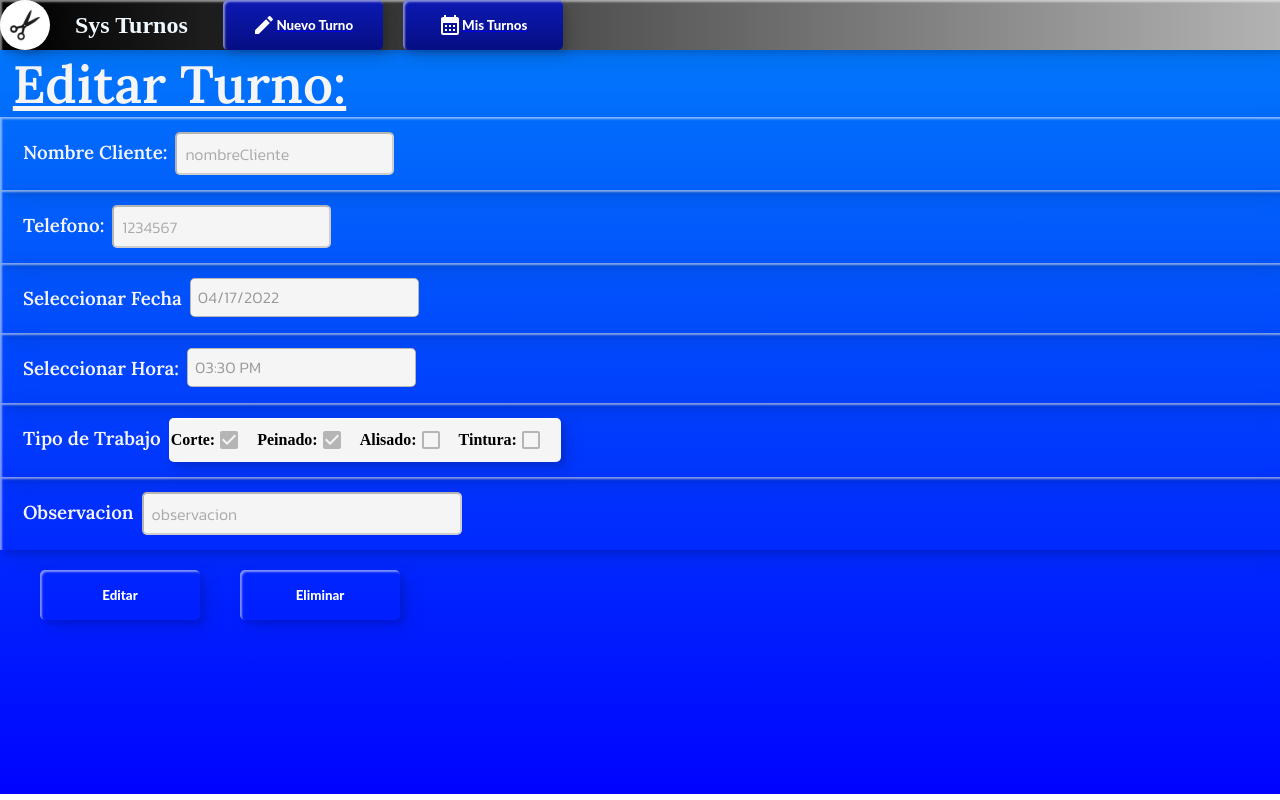
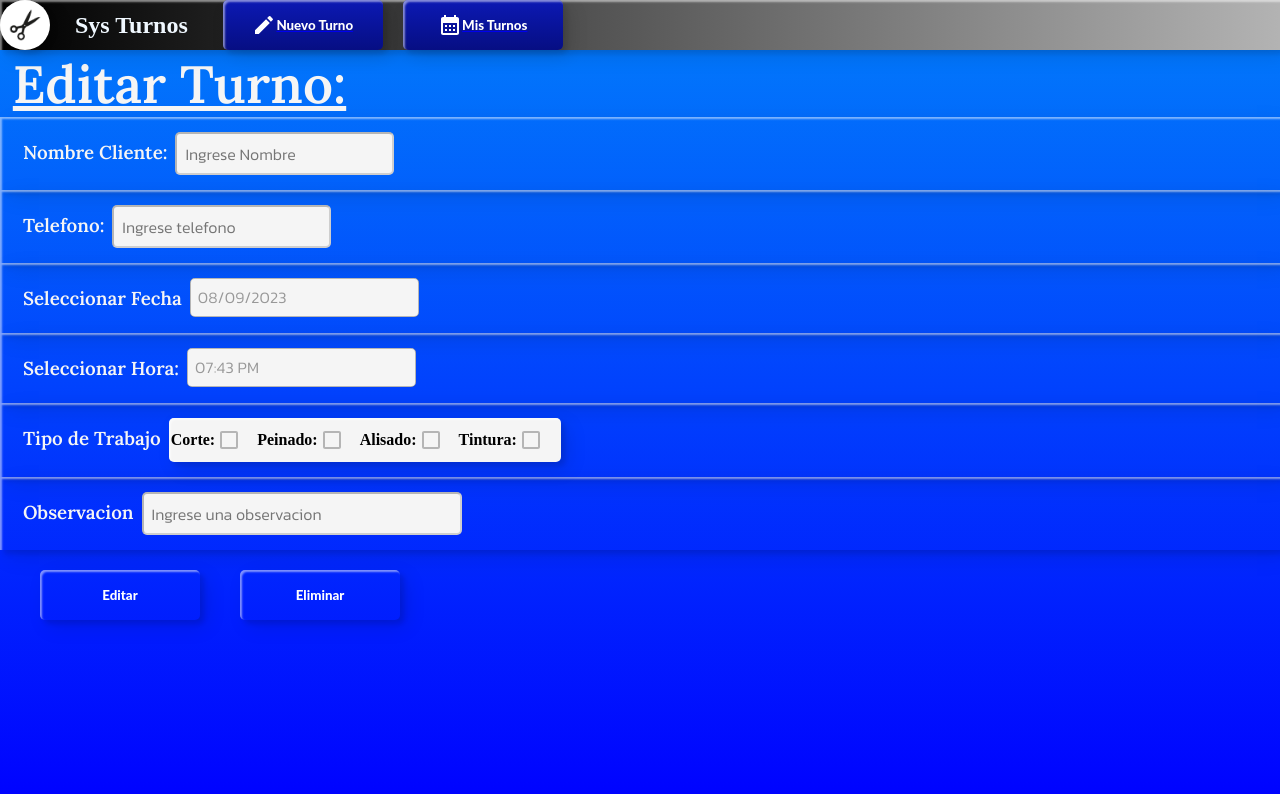
Before and after one commit to marianos1988/sys-turnos, a React (Vite) app: page /EditarTurno in a window 1280 px wide. Built offline with nearby package versions, Linux system fonts and the light colour scheme.

Commit message:
Mostrar datos seleccionados en Editar Turno

```diff
--- a/src/components/CardTurnos.jsx
+++ b/src/components/CardTurnos.jsx
@@ -1,14 +1,26 @@
-import React from 'react'
+
+import { useContext, useEffect } from "react";
 import "../styles/CardTurnos.css";
 import { Checkbox } from '@mui/material'
+import { EditarTurnoContext } from "../context/EditarTurnoContext";
 
 
-export const CardTurnos = ({ id, nombreCliente, telefono, fecha, hora, corte, alisado, peinado, tintura, observacion }) => {
+
+export const CardTurnos = ({ nombreCliente, telefono, fecha, hora, corte, alisado, peinado, tintura, observacion, turnoCompleto }) => {
+
+const { handleSetTurnoParaEditar } = useContext( EditarTurnoContext )
+
+
+  const handleOnClick =  (turno) => {
+    const turnoAMod = turno;
+     handleSetTurnoParaEditar(turnoAMod)
+  }
+
+
   return (
     <>
-
-        <div className="ag-courses_item">
-            <div href="#" className="ag-courses-item_link">
+        <div className="ag-courses_item" onClick={()=>handleOnClick(turnoCompleto)}>
+            <div className="ag-courses-item_link">
               <div className="ag-courses-item_bg">1</div>
               <div className="ag-courses-item_title">
                 Cliente: {nombreCliente}
--- a/src/context/CartelAdvertenciaProvider.jsx
+++ b/src/context/CartelAdvertenciaProvider.jsx
@@ -1,4 +1,4 @@
-import React, { useState } from 'react'
+import React, { useEffect, useState } from 'react'
 import { CartelAdvertenciaContext } from './CartelAdvertenciaContext';
 
 export const CartelAdvertenciaProvider = ({ children }) => {
@@ -14,6 +14,8 @@ export const CartelAdvertenciaProvider = ({ children }) => {
     });
 
   }
+
+
   return (
     <CartelAdvertenciaContext.Provider value={{ mostrarCartelAdvertencia, handleMostrarCartelAdvertencia}}>
       { children }
--- /dev/null
+++ b/src/context/EditarTurnoContext.jsx
@@ -0,0 +1,4 @@
+import { createContext } from "react";
+
+
+export const EditarTurnoContext = createContext();
--- /dev/null
+++ b/src/context/EditarTurnoProvider.jsx
@@ -0,0 +1,18 @@
+import { useEffect, useState} from 'react'
+import { EditarTurnoContext } from './EditarTurnoContext'
+
+export const EditarTurnoProvider = ({ children }) => {
+
+  const [turnoParaEditar, setTurnoParaEditar] = useState({})
+
+  const handleSetTurnoParaEditar = (turno) =>{
+    setTurnoParaEditar(turno)
+  }
+
+
+  return (
+    <EditarTurnoContext.Provider value={{ handleSetTurnoParaEditar, turnoParaEditar }}>
+       { children }
+    </EditarTurnoContext.Provider>
+  )
+}
--- a/src/main.jsx
+++ b/src/main.jsx
@@ -4,13 +4,16 @@ import { App } from './App'
 import "./styles/index.css"
 import { BrowserRouter } from "react-router-dom"
 import { NuevoTurnoProvider } from './context/NuevoTurnoProvider'
+import { EditarTurnoProvider } from './context/EditarTurnoProvider'
 
 
 ReactDOM.createRoot(document.getElementById('root')).render(
   <BrowserRouter>
     <React.StrictMode>
       <NuevoTurnoProvider>
-        <App />
+        <EditarTurnoProvider>
+          <App />
+        </EditarTurnoProvider>
       </NuevoTurnoProvider>
     </React.StrictMode>
   </BrowserRouter>,
--- a/src/routes/EditarTurno.jsx
+++ b/src/routes/EditarTurno.jsx
@@ -1,12 +1,18 @@
-import React from 'react'
+import React, { useContext } from 'react'
 import "../styles/EditarTurno.css"
 import { Checkbox } from '@mui/material'
 import { DatePickerComponent } from '../components/DatePickerComponent'
 import { TimePickerComponent } from '../components/TimePickerComponent'
 import dayjs from 'dayjs';
+import { EditarTurnoContext } from '../context/EditarTurnoContext'
+import { useMisTurnos } from '../hooks/useMisTurnos'
+
 
 
 export const EditarTurno = () => {
+
+  const { turnoParaEditar } = useContext(EditarTurnoContext)
+
   return (
     <>
       <div className='container-editar-turno'>
@@ -21,7 +27,7 @@ export const EditarTurno = () => {
               type="text"
               placeholder='Ingrese Nombre'
               name='nombreCliente'
-              value= { "nombreCliente" }
+              value= { turnoParaEditar.nombreCliente }
               // onChange={"onInputChange"}
               disabled={true}
             />
@@ -33,7 +39,7 @@ export const EditarTurno = () => {
               placeholder='Ingrese telefono'
               type="number"
               name='telefono'
-              value= { "1234567" }
+              value= { turnoParaEditar.telefono }
               // onChange={"onInputChange"}
               disabled={true}
             />
@@ -44,7 +50,7 @@ export const EditarTurno = () => {
               <DatePickerComponent
                 name="fecha"
                 // handleValue={""}
-                value={dayjs('2022-04-17')}
+                value={dayjs(turnoParaEditar.fecha)}
                 disabled={true}
               />
             </div>
@@ -55,7 +61,7 @@ export const EditarTurno = () => {
               <TimePickerComponent
                 name="hora"
                 // handleValue = {""}
-                value={dayjs('2022-04-17T15:30')}
+                value={dayjs(turnoParaEditar.hora)}
                 disabled={true}
               />
             </div>
@@ -68,8 +74,8 @@ export const EditarTurno = () => {
               color="success"
               className='checkbox-tipo-trabajo'
               // onChange={""}
-              value={true}
-              checked={true}
+              value={turnoParaEditar.corte}
+              checked={turnoParaEditar.corte}
               disabled={true}
               />
               <h4>Peinado: </h4>
@@ -77,8 +83,8 @@ export const EditarTurno = () => {
                 color="success"
                 className='checkbox-tipo-trabajo'
                 // onChange={"agregarPeinado"}
-                value={true}
-                checked={true}
+                value={turnoParaEditar.peinado}
+                checked={turnoParaEditar.peinado}
                 disabled={true}
               />
               <h4>Alisado: </h4>
@@ -86,8 +92,8 @@ export const EditarTurno = () => {
                 color="success"
                 className='checkbox-tipo-trabajo'
                 // onChange={"agregarAlisado"}
-                value={false}
-                checked={false}
+                value={turnoParaEditar.alisado}
+                checked={turnoParaEditar.alisado}
                 disabled={true}
               />
               <h4>Tintura: </h4>
@@ -95,8 +101,8 @@ export const EditarTurno = () => {
                 color="success"
                 className='checkbox-tipo-trabajo'
                 // onChange={"agregarTintura"}
-                value={false}
-                checked={false}
+                value={turnoParaEditar.tintura}
+                checked={turnoParaEditar.tintura}
                 disabled={true}
               />
             </div>
@@ -109,7 +115,7 @@ export const EditarTurno = () => {
               name='observacion'
               placeholder='Ingrese una observacion'
               // onChange={"OnInputChange"}
-              value= { "observacion" }
+              value= { turnoParaEditar.observacion }
               disabled={true}
             />
           </div>
--- a/src/routes/MisTurnos.jsx
+++ b/src/routes/MisTurnos.jsx
@@ -1,21 +1,21 @@
-import React from 'react'
+import React, { useEffect } from 'react'
 import { useContext } from 'react'
 import { BotonNav } from "../components/BotonNav"
 import { useState } from 'react';
 import { NuevoTurnoContext } from '../context/NuevoTurnoContext'
 import { DatePickerComponent } from '../components/DatePickerComponent';
 import { CardTurnos } from '../components/CardTurnos';
-import {v4 as uuidv4} from "uuid";
 import "../styles/MisTurnos.css";
 import { useMisTurnos } from '../hooks/useMisTurnos';
 import { CartelAdvertenciaContext } from '../context/CartelAdvertenciaContext';
 import { NavLink } from 'react-router-dom';
 
+
 export const MisTurnos = () => {
 
   const { listaTurnos } = useContext( NuevoTurnoContext );
   const [ listaTurnosView, setListaTurnosView ]= useState(listaTurnos)
-  const { mostrarFecha, mostrarHora, handleSelectDate,listaFiltrada } = useMisTurnos()
+  const { mostrarFecha, mostrarHora, handleSelectDate,listaFiltrada} = useMisTurnos()
   const { handleMostrarCartelAdvertencia } = useContext( CartelAdvertenciaContext )
 
 
@@ -48,9 +48,9 @@ export const MisTurnos = () => {
         <div className='container-cards-turnos'>
           {
             listaTurnosView.map(turno => (
-              <NavLink to="/EditarTurno" key={uuidv4(1)}>
+              <NavLink to="/EditarTurno" key={turno.id}>
                 <CardTurnos
-                  id={uuidv4(1)}
+                  id={turno.id}
                   nombreCliente={turno.nombreCliente}
                   telefono={turno.telefono}
                   fecha={mostrarFecha(turno.fecha)}
@@ -60,6 +60,7 @@ export const MisTurnos = () => {
                   peinado={turno.peinado}
                   alisado={turno.alisado}
                   tintura={turno.tintura}
+                  turnoCompleto={turno}
                 ></CardTurnos>
               </NavLink>
             ))
--- a/src/routes/NuevoTurno.jsx
+++ b/src/routes/NuevoTurno.jsx
@@ -5,6 +5,7 @@ import "../styles/NuevoTurno.css"
 import { useForm } from '../hooks/useForm'
 import { DatePickerComponent } from '../components/DatePickerComponent'
 import { TimePickerComponent } from '../components/TimePickerComponent'
+import {v4 as uuidv4} from "uuid";
 
 
 export const NuevoTurno = () => {
@@ -13,6 +14,7 @@ export const NuevoTurno = () => {
   const { handleSetListaTurnos } = useContext( NuevoTurnoContext );
 
   const initialForm = {
+    id: uuidv4(1),
     nombreCliente: "",
     telefono: "",
     fecha: "",
@@ -39,8 +41,7 @@ export const NuevoTurno = () => {
     }
   }
 
-  const handleValueDate = (value) => {console.log(value)
-    onDatePicker(value)};
+  const handleValueDate = (value) => {onDatePicker(value)};
   const handleValueTime = (value) => {onTimePicker(value)};
 
 
```
Also changed, not shown: src/hooks/useMisTurnos.js (+3 -6 lines), src/context/NuevoTurnoProvider.jsx (line endings or trailing spaces).
